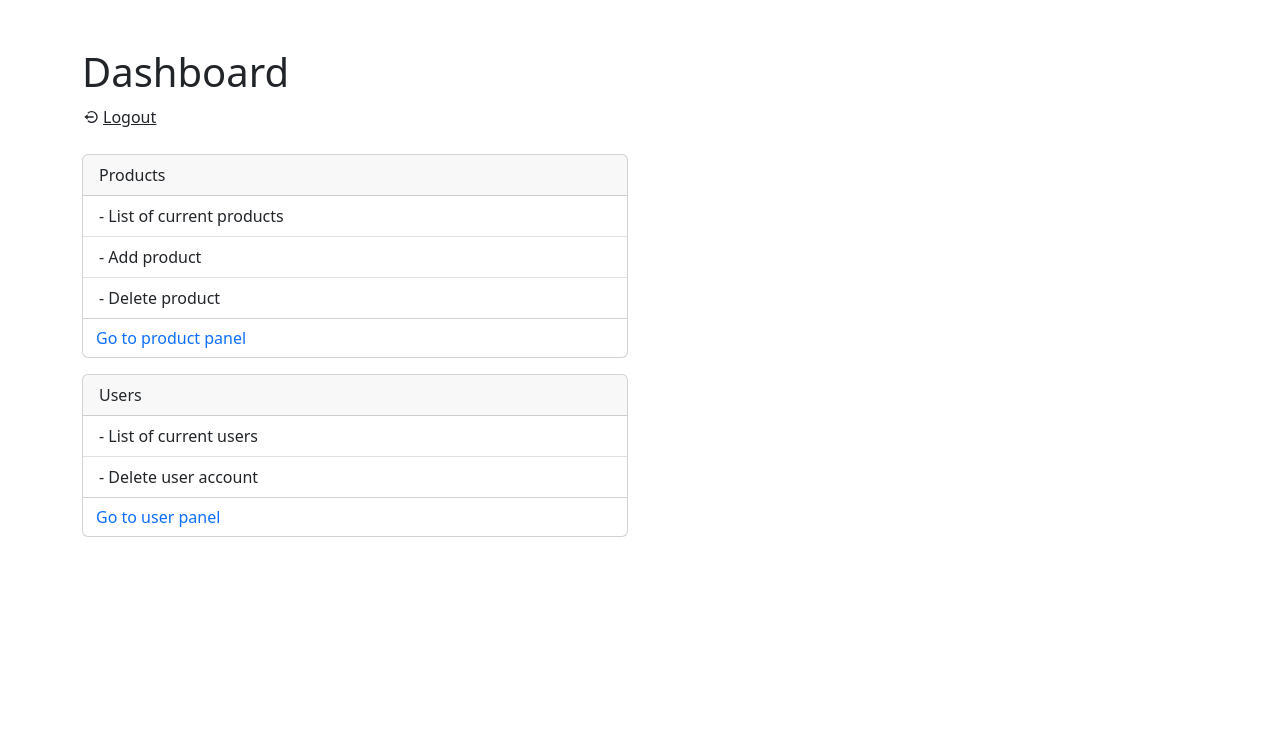
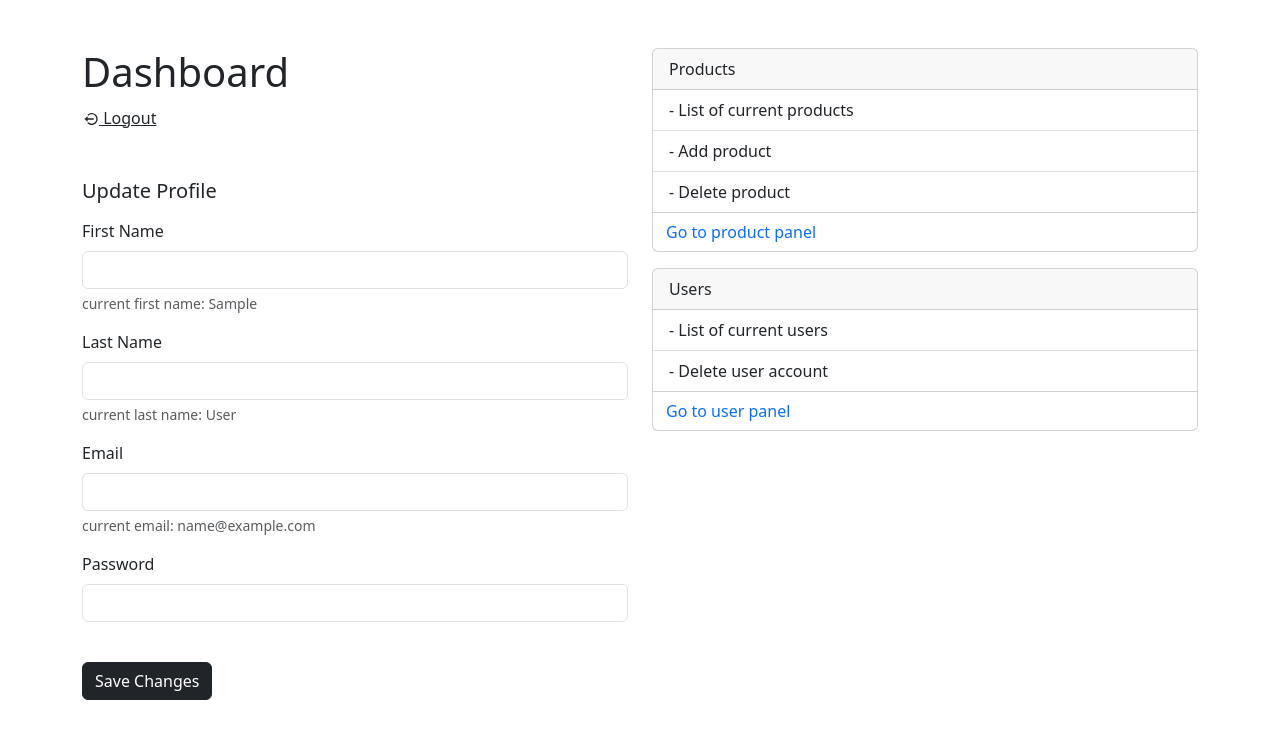
Before and after one commit to JakubGaszczak/MERN-Ecommerce, a React (Create React App) app in the folder frontend/: page /profileAdmin in a window 1280 px wide. Shown: the top 738 px of the page. Built offline with nearby package versions, Linux system fonts and the light colour scheme; sample sign-in values are in the browser's storage.

Commit message:
Separated the UpdateUserForm logic from the ProfileScreen and created a standalone component. Reused the UpdateUserForm component within the AdminScreen for consistent user updating functionality

```diff
--- /dev/null
+++ b/frontend/src/components/UpdateUserForm.tsx
@@ -0,0 +1,89 @@
+import { ChangeEvent, FormEvent, useState } from "react";
+import { useUpdateUserProfileMutation } from "../slices/userApiSlice";
+import { setCredentials } from "../slices/authSlice";
+import { useAppDispatch, useAppSelector } from "../hooks";
+import { toast } from "react-toastify";
+
+const UpdateUserForm = () => {
+  const [firstName, setFirstName] = useState<string>("");
+  const [lastName, setLastName] = useState<string>("");
+  const [email, setEmail] = useState<string>("");
+  const [password, setPassword] = useState<string>("");
+
+  const dispatch = useAppDispatch();
+  const { userInfo } = useAppSelector((state) => state.auth);
+
+  const [updateProfile] = useUpdateUserProfileMutation();
+
+  const updateUserProfile = async (e: FormEvent) => {
+    e.preventDefault();
+
+    try {
+      const res = await updateProfile({
+        firstName,
+        lastName,
+        email,
+        password,
+      }).unwrap();
+      dispatch(setCredentials({ ...res }));
+      toast.success("Profiled updated");
+    } catch (error) {
+      console.log(error);
+      toast.error("Try again later");
+    }
+  };
+
+  return (
+    <form className="mt-5" onSubmit={updateUserProfile}>
+      <h5 className="mb-3">Update Profile</h5>
+      <div className="mb-3">
+        <label className="form-label">First Name</label>
+        <input
+          onChange={(e: ChangeEvent<HTMLInputElement>) =>
+            setFirstName(e.target.value)
+          }
+          className="form-control"
+          type="text"
+        />
+        <div className="form-text">{`current first name: ${userInfo?.firstName}`}</div>
+      </div>
+      <div className="mb-3">
+        <label className="form-label">Last Name</label>
+        <input
+          onChange={(e: ChangeEvent<HTMLInputElement>) =>
+            setLastName(e.target.value)
+          }
+          className="form-control"
+          type="text"
+        />
+        <div className="form-text">{`current last name: ${userInfo?.lastName}`}</div>
+      </div>
+      <div className="mb-3">
+        <label className="form-label">Email</label>
+        <input
+          onChange={(e: ChangeEvent<HTMLInputElement>) =>
+            setEmail(e.target.value)
+          }
+          className="form-control"
+          type="email"
+        />
+        <div className="form-text">{`current email: ${userInfo?.email}`}</div>
+      </div>
+      <div className="mb-3">
+        <label className="form-label">Password</label>
+        <input
+          onChange={(e: ChangeEvent<HTMLInputElement>) =>
+            setPassword(e.target.value)
+          }
+          className="form-control"
+          type="password"
+        />
+      </div>
+      <button type="submit" className="btn btn-dark mt-4">
+        Save Changes
+      </button>
+    </form>
+  );
+};
+
+export default UpdateUserForm;
--- a/frontend/src/screens/Admin/AdminScreen.tsx
+++ b/frontend/src/screens/Admin/AdminScreen.tsx
@@ -4,7 +4,7 @@ import { BiLogOutCircle } from "react-icons/bi";
 import { useLogoutUserMutation } from "../../slices/userApiSlice";
 import { logout } from "../../slices/authSlice";
 import { toast } from "react-toastify";
-import AddProduct from "../../components/AddProduct";
+import UpdateUserForm from "../../components/UpdateUserForm";
 
 const AdminScreen = () => {
   const dispatch = useAppDispatch();
@@ -25,16 +25,19 @@ const AdminScreen = () => {
 
   return (
     <div className="container my-5">
+      <div className="row">
+        <div className="col-md-6">
           <h1>Dashboard</h1>
           <Link to="/">
             <button
               onClick={logoutHandler}
-          className="btn d-flex align-items-center gap-1 text-decoration-underline p-0"
+              className="btn d-flex-inline align-items-center gap-1 text-decoration-underline p-0"
             >
               <BiLogOutCircle /> Logout
             </button>
           </Link>
-      <div className="row my-4">
+          <UpdateUserForm />
+        </div>
         <div className="col-md-6">
           <div className="card mb-3">
             <div className="card-header">Products</div>
--- a/frontend/src/screens/ProfileScreen.tsx
+++ b/frontend/src/screens/ProfileScreen.tsx
@@ -1,45 +1,17 @@
 import { Link, useNavigate } from "react-router-dom";
 import { BiLogOutCircle } from "react-icons/bi";
-import { useAppDispatch, useAppSelector } from "../hooks";
-import { ChangeEvent, FormEvent, useState } from "react";
-import {
-  useLogoutUserMutation,
-  useUpdateUserProfileMutation,
-} from "../slices/userApiSlice";
+import { useAppDispatch } from "../hooks";
+import { useLogoutUserMutation } from "../slices/userApiSlice";
 import { toast } from "react-toastify";
-import { setCredentials, logout } from "../slices/authSlice";
+import { logout } from "../slices/authSlice";
 import ScrollToTop from "../components/ScrollToTop";
+import UpdateUserForm from "../components/UpdateUserForm";
 
 const ProfileScreen = () => {
-  const [firstName, setFirstName] = useState<string>("");
-  const [lastName, setLastName] = useState<string>("");
-  const [email, setEmail] = useState<string>("");
-  const [password, setPassword] = useState<string>("");
-
-  const { userInfo } = useAppSelector((state) => state.auth);
   const dispatch = useAppDispatch();
   const navigate = useNavigate();
 
-  const [updateProfile] = useUpdateUserProfileMutation();
   const [logoutUser] = useLogoutUserMutation();
-
-  const updateUserProfile = async (e: FormEvent) => {
-    e.preventDefault();
-
-    try {
-      const res = await updateProfile({
-        firstName,
-        lastName,
-        email,
-        password,
-      }).unwrap();
-      dispatch(setCredentials({ ...res }));
-      toast.success("Profiled updated");
-    } catch (error) {
-      console.log(error);
-      toast.error("Try again later");
-    }
-  };
 
   const logoutHandler = async () => {
     try {
@@ -59,62 +31,14 @@ const ProfileScreen = () => {
       <Link to="/">
         <button
           onClick={logoutHandler}
-          className="btn d-flex align-items-center gap-1 text-decoration-underline p-0"
+          className="btn d-flex-inline align-items-center gap-1 text-decoration-underline p-0"
         >
           <BiLogOutCircle /> Logout
         </button>
       </Link>
       <div className="row">
         <div className="col-md-5">
-          <form className="mt-5" onSubmit={updateUserProfile}>
-            <h5 className="mb-3">Update Profile</h5>
-            <div className="mb-3">
-              <label className="form-label">First Name</label>
-              <input
-                onChange={(e: ChangeEvent<HTMLInputElement>) =>
-                  setFirstName(e.target.value)
-                }
-                className="form-control"
-                type="text"
-              />
-              <div className="form-text">{`current first name: ${userInfo?.firstName}`}</div>
-            </div>
-            <div className="mb-3">
-              <label className="form-label">Last Name</label>
-              <input
-                onChange={(e: ChangeEvent<HTMLInputElement>) =>
-                  setLastName(e.target.value)
-                }
-                className="form-control"
-                type="text"
-              />
-              <div className="form-text">{`current last name: ${userInfo?.lastName}`}</div>
-            </div>
-            <div className="mb-3">
-              <label className="form-label">Email</label>
-              <input
-                onChange={(e: ChangeEvent<HTMLInputElement>) =>
-                  setEmail(e.target.value)
-                }
-                className="form-control"
-                type="email"
-              />
-              <div className="form-text">{`current email: ${userInfo?.email}`}</div>
-            </div>
-            <div className="mb-3">
-              <label className="form-label">Password</label>
-              <input
-                onChange={(e: ChangeEvent<HTMLInputElement>) =>
-                  setPassword(e.target.value)
-                }
-                className="form-control"
-                type="password"
-              />
-            </div>
-            <button type="submit" className="btn btn-dark mt-4">
-              Save Changes
-            </button>
-          </form>
+          <UpdateUserForm />
         </div>
       </div>
     </div>
```
Lines whose indentation alone changed are shown as unchanged.
